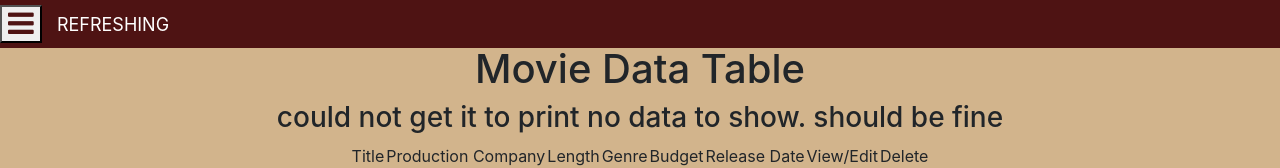
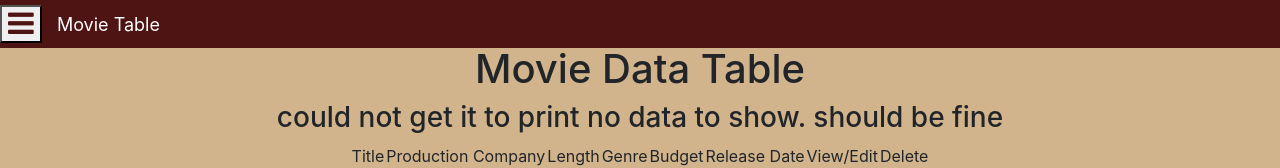
Before and after one commit to AFKmailman/Cpts489.1, a React (Create React App) app in the folder movie-app/: page / in a window 1280 px wide. Both pictures are taken after typing "name@example.com", "Sample123" into the empty fields and a click on the button "Log In". Shown: the top 168 px of the page. Built offline with nearby package versions, Linux system fonts and the light colour scheme; grey boxes are pictures that could not be loaded.

Commit message:
fixed delete bug

```diff
--- a/movie-app/src/components/App.js
+++ b/movie-app/src/components/App.js
@@ -15,7 +15,7 @@ modeTitle[AppMode.MOVIE] = "Movie Table";
 modeTitle[AppMode.MOVIE_EDIT] = "Edit Movie";
 modeTitle[AppMode.MOVIE_LOG] = "Add Movie";
 modeTitle[AppMode.MOVIE_INFO] = "Addition Info";
-modeTitle[AppMode.MOVIE] = "REFRESHING"
+modeTitle[AppMode.MOVIER] = "REFRESHING"
 
 const modeToPage = {};
 modeToPage[AppMode.LOGIN] = LoginPage;
--- a/movie-app/src/components/MoviePage.js
+++ b/movie-app/src/components/MoviePage.js
@@ -69,7 +69,7 @@ class MoviePage extends React.Component {
         let tInfo = JSON.parse(localStorage.getItem(this.props.userId));
         tInfo.movieData.splice(t, 1);
         localStorage.setItem(this.props.userId, JSON.stringify(tInfo));
-        this.props.changeMode(AppMode.MOVIE);
+        this.props.changeMode(AppMode.MOVIER);
         this.forceUpdate();
     }
 
```
